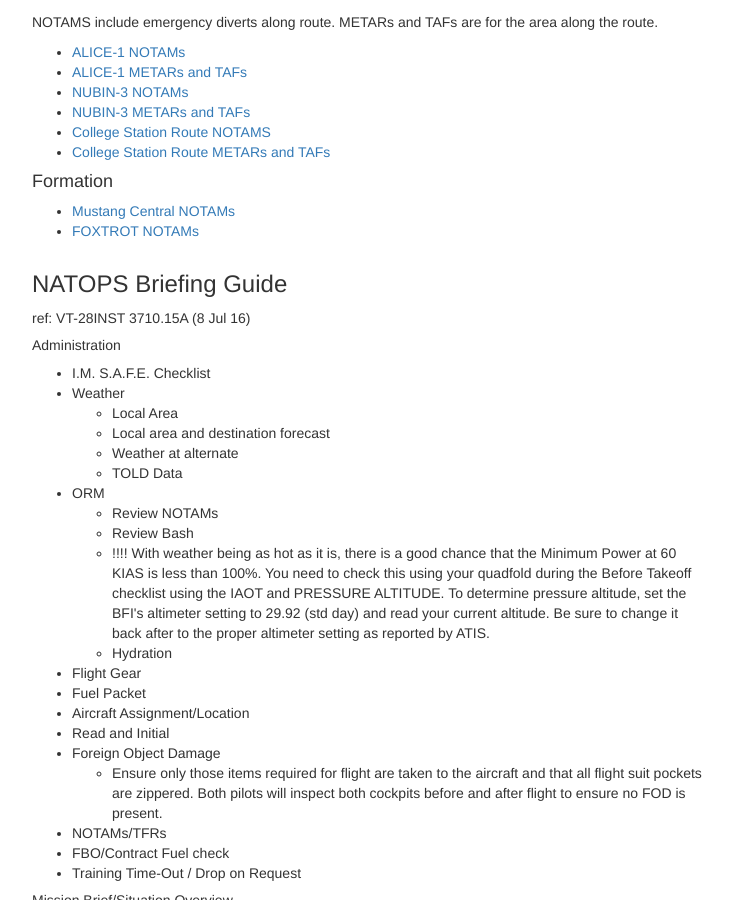
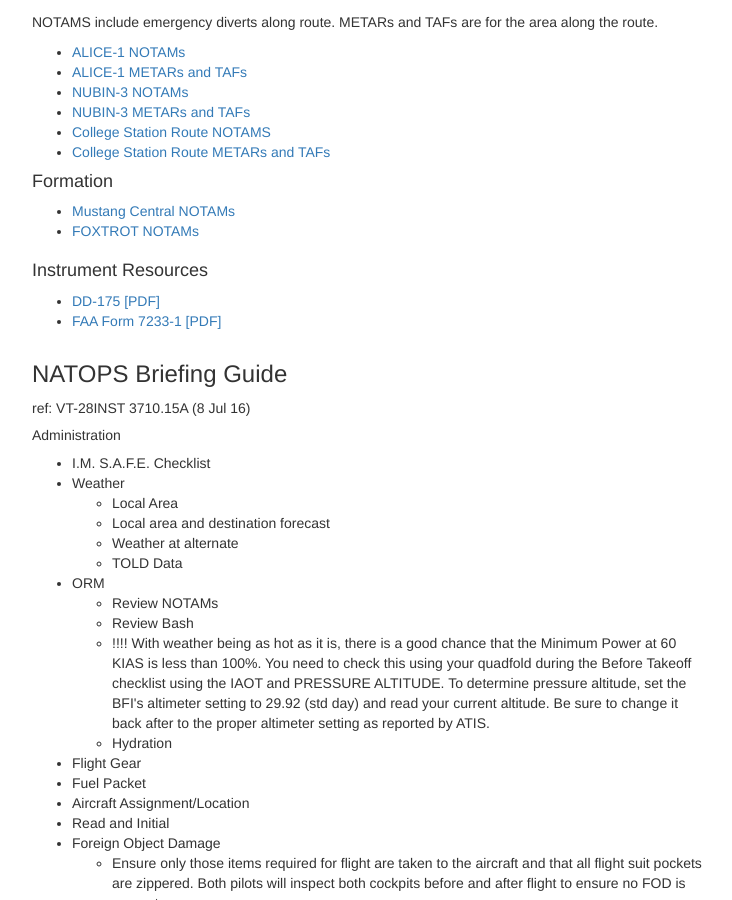
Before and after one commit to courserules/courserules.github.io, a Jekyll site: the page built from brief.html, in a window 1280 px wide and 900 px high, scrolled down 844 px. Shown: the whole window, without its empty margins (23-755 px from the left). Built offline with Jekyll 4.4.1, drawn with Linux system fonts in a browser that asks for light colours.

Commit message:
added DD-175 and FAA form 7233-1

```diff
--- a/brief.html
+++ b/brief.html
@@ -50,7 +50,7 @@
 
 		<div class="col-xs-12 col-md-7">
 			<h4>Stereo Routes</h4>
-			<p>NOTAMS include emergency diverts along route.  METARs and TAFs are for the area along the route.
+			<p>NOTAMS include emergency diverts along route.  METARs and TAFs are for the area along the route.</p>
 			<ul>
 				<li><a href="https://www.notams.faa.gov/dinsQueryWeb/queryRetrievalMapAction.do?method=displayByICAOs&reportType=RAW&formatType=DOMESTIC&retrieveLocId=kngp+kali+kcrp+knqi+knwl+kngw+krbo+knog&actionType=notamRetrievalByICAOs" target="_blank">ALICE-1 NOTAMs</a></li>
 				<li><a href="http://www.aviationweather.gov/adds/metars?station_ids=kngp+kcrp+kali+knqi+knog&std_trans=standard&chk_metars=on&hoursStr=most+recent+only&chk_tafs=on&submitmet=Submit" target="_blank">ALICE-1 METARs and TAFs</a></li>
@@ -64,6 +64,14 @@
 			<ul>
 				<li><a href="https://www.notams.faa.gov/dinsQueryWeb/queryRetrievalMapAction.do?method=displayByICAOs&reportType=RAW&formatType=DOMESTIC&retrieveLocId=kngp+kcrp+kvct+ktfp+kras+knwl&actionType=notamRetrievalByICAOs" target="_blank">Mustang Central NOTAMs</a></li>
 				<li><a href="https://www.notams.faa.gov/dinsQueryWeb/queryRetrievalMapAction.do?method=displayByICAOs&reportType=RAW&formatType=DOMESTIC&retrieveLocId=kngp+kcrp+kvct+kras+krkp+kpkv&actionType=notamRetrievalByICAOs" target="_blank">FOXTROT NOTAMs</a></li>
+			</ul>
+		</div><!-- /span -->
+
+		<div class="col-xs-12 col-md-7">
+			<h4>Instrument Resources</h4>
+			<ul>
+				<li><a href="https://www.cnatra.navy.mil/tw4/vt27/docs/dd-175.pdf">DD-175 [PDF]</a></li>
+				<li><a href="http://www.faa.gov/documentlibrary/media/form/faa_7233-1_pra_revised_12-2013.pdf">FAA Form 7233-1 [PDF]</a></li>
 			</ul>
 		</div><!-- /span -->
 
```
